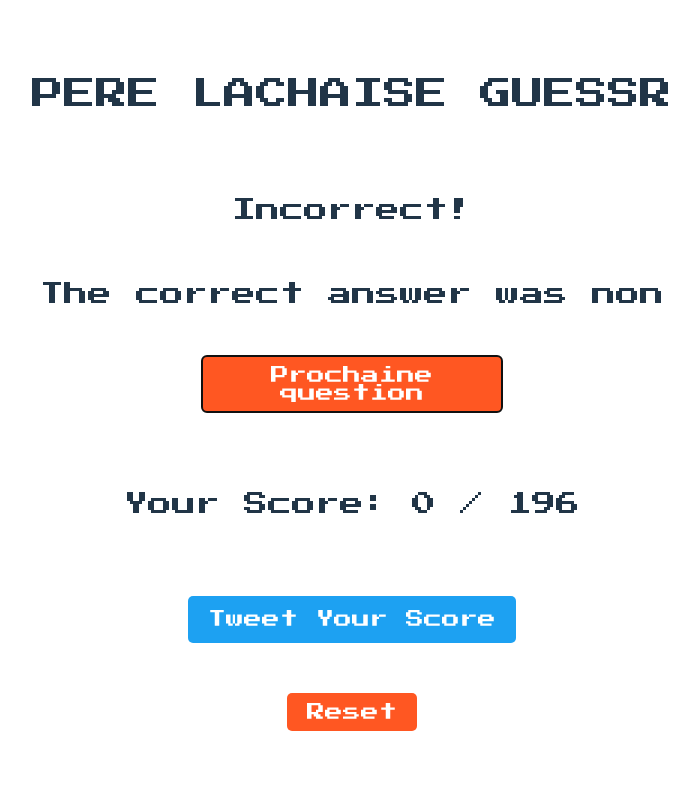
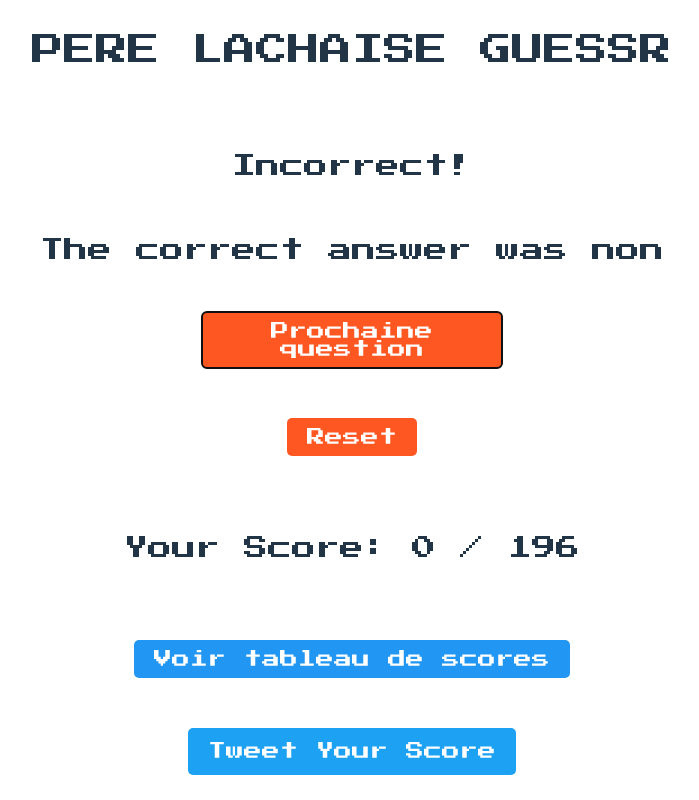
Before and after one commit to EaudeJavel/pere-lachaise-guessr, a React (Vite) app: page / in a window 1280 px wide. Both pictures are taken after a click on the button "Yes". Shown: the whole page, without its empty margins (288-987 px from the left). Built offline with nearby package versions, Linux system fonts and the light colour scheme.

Commit message:
feat: scoreboard

```diff
--- a/src/App.jsx
+++ b/src/App.jsx
@@ -1,6 +1,7 @@
-import React, { useState } from "react";
+import React, { useState, useEffect } from "react";
 import styled from "styled-components";
 import personalities from "./personalities.json";
+import Ladderboard from "./Ladderboard";
 import TweetButton from "./TweetButton";
 
 const AppContainer = styled.div`
@@ -110,6 +111,21 @@ const ResetButton = styled.button`
   }
 `;
 
+const ScoreboardButton = styled.button`
+  font-size: 18px;
+  font-weight: bold;
+  background-color: #2196f3;
+  color: white;
+  border: none;
+  border-radius: 5px;
+  padding: 10px 20px;
+  margin-top: 50px;
+  cursor: pointer;
+  &:hover {
+    opacity: 0.8;
+  }
+`;
+
 const App = () => {
   const [personality, setPersonality] = useState(
     personalities[Math.floor(Math.random() * personalities.length)]
@@ -118,13 +134,25 @@ const App = () => {
   const [isCorrect, setIsCorrect] = useState(false);
   const [showResult, setShowResult] = useState(false);
   const [isFullScreen, setIsFullScreen] = useState(false);
+  const [showScoreboard, setShowScoreboard] = useState(false);
+  const [scores, setScores] = useState([]);
+
+  useEffect(() => {
+    const savedScores = JSON.parse(localStorage.getItem("scores")) || [];
+    setScores(savedScores);
+  }, []);
+
+  useEffect(() => {
+    localStorage.setItem("scores", JSON.stringify(scores));
+  }, [scores]);
 
   const handleAnswer = (answer) => {
     const currentPersonality = personality;
     const isCorrect = answer === currentPersonality.buriedAtPereLachaise;
     setIsCorrect(isCorrect);
-    setScore(score + isCorrect);
+    setScore(score + (isCorrect ? 1 : 0));
     setShowResult(true);
+    setShowScoreboard(false);
   };
 
   const toggleFullScreen = () => {
@@ -151,7 +179,7 @@ const App = () => {
     setPersonality(nextPersonality);
     setShowResult(false);
     setIsCorrect(false);
-    setHasAnswered(false);
+    setShowScoreboard(false);
   };
 
   const handleReset = () => {
@@ -161,8 +189,18 @@ const App = () => {
     setScore(0);
     setIsCorrect(false);
     setShowResult(false);
-    setHasAnswered(false);
+    setShowScoreboard(false);
   };
+
+  const handleScoreboardClick = () => {
+    setShowScoreboard((prevShowScoreboard) => !prevShowScoreboard);
+  };
+
+  useEffect(() => {
+    if (showResult && score > 0 && !scores.includes(score)) {
+      setScores((prevScores) => [...prevScores, score].sort((a, b) => b - a));
+    }
+  }, [showResult, score, scores]);
 
   return (
     <AppContainer onKeyDown={handleKeyDown} tabIndex={0}>
@@ -188,24 +226,34 @@ const App = () => {
             </ResultText>
           )}
           <AnswerContainer>
-            {/* <AnswerButton onClick={handleNextQuestion}>
-              {score === personalities.length - 1
-                ? "Voir score"
-                : "Prochaine question"}
-            </AnswerButton> */}
             <AnswerButton onClick={handleNextQuestion}>
               Prochaine question
             </AnswerButton>
           </AnswerContainer>
+          <ResetButton onClick={handleReset}>Reset</ResetButton>
         </QuestionContainer>
       )}
       {showResult && (
-        <ResultText>
-          Your Score: {score} / {personalities.length}
-        </ResultText>
+        <>
+          <ResultText>
+            Your Score: {score} / {personalities.length}
+          </ResultText>
+        </>
       )}
-      {showResult && <TweetButton score={score} />}
-      {showResult && <ResetButton onClick={handleReset}>Reset</ResetButton>}
+      {showScoreboard && (
+        <Ladderboard
+          scores={scores}
+          handleClose={() => setShowScoreboard(false)}
+        />
+    )}
+      {showResult && (
+         <>
+          <ScoreboardButton onClick={handleScoreboardClick}>
+            Voir tableau de scores
+          </ScoreboardButton>
+          <TweetButton score={score} />
+        </>
+      )}
     </AppContainer>
   );
 };
--- /dev/null
+++ b/src/Ladderboard.jsx
@@ -0,0 +1,48 @@
+import React from "react";
+import styled from "styled-components";
+
+const LadderboardContainer = styled.div`
+  display: flex;
+  flex-direction: column;
+  align-items: center;
+  margin-top: 50px;
+`;
+
+const LadderboardTitle = styled.h2`
+  font-size: 24px;
+  font-weight: bold;
+  text-align: center;
+`;
+
+const LadderboardList = styled.ul`
+  list-style: none;
+  margin: 0;
+  padding: 0;
+`;
+
+const LadderboardItem = styled.li`
+  font-size: 18px;
+  margin-top: 10px;
+`;
+
+const Ladderboard = ({ scores }) => {
+
+  return (
+    <LadderboardContainer>
+      <LadderboardTitle>Top Scores</LadderboardTitle>
+      {scores.length > 0 ? (
+        <LadderboardList>
+          {scores.map((score, index) => (
+            <LadderboardItem key={index}>
+              {index + 1}. {score}
+            </LadderboardItem>
+          ))}
+        </LadderboardList>
+      ) : (
+        <p>No scores yet.</p>
+      )}
+    </LadderboardContainer>
+  );
+};
+
+export default Ladderboard;
```
